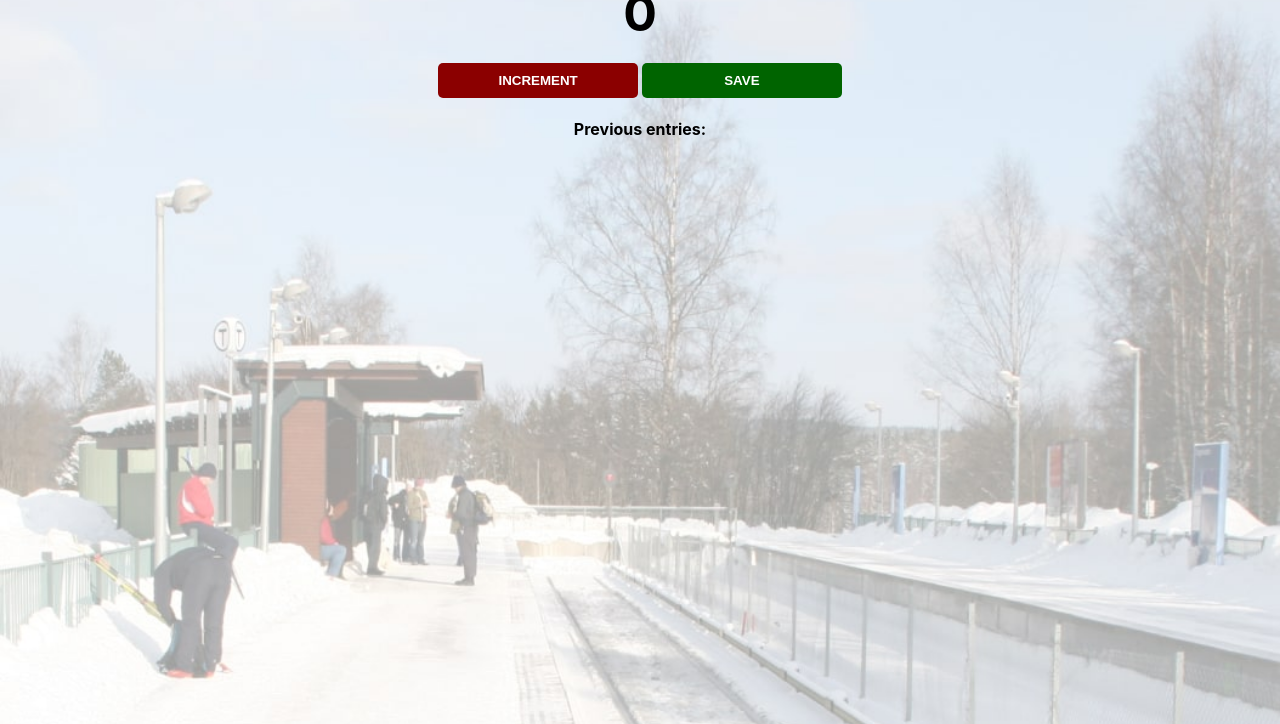
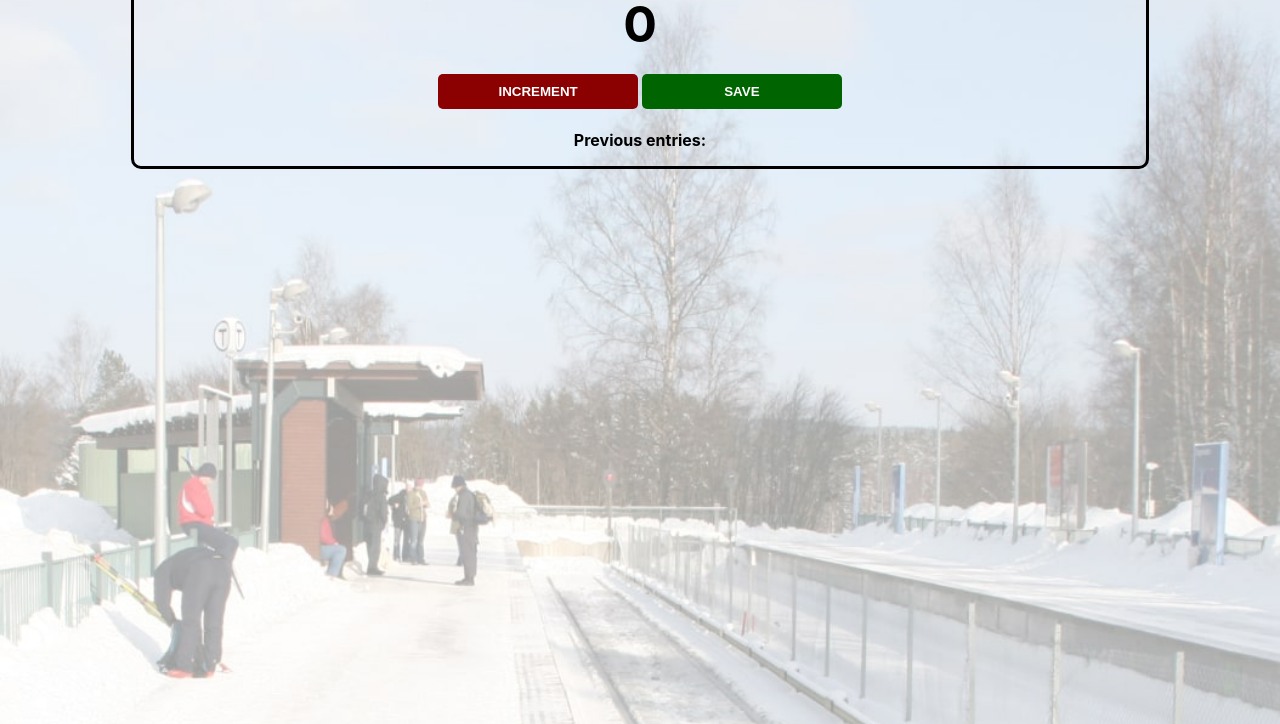
Before and after one commit to Kwasako/People-Counter, a plain HTML site: page index.html in a window 1280 px wide. Shown: the part 76-800 px from the top of the page. Drawn offline with Linux system fonts and the light colour scheme.

Commit message:
Update index.css

```diff
--- a/index.css
+++ b/index.css
@@ -5,7 +5,13 @@ body {
     font-weight: bold;
     text-align: center;
 }
-
+.container {
+    background: transparent;
+    max-width: 80%;
+    margin: auto;
+    border: 3px solid black;
+    border-radius: 10px;
+}
 h1 {
     margin-top: 10px;
     margin-bottom: 10px;
```
